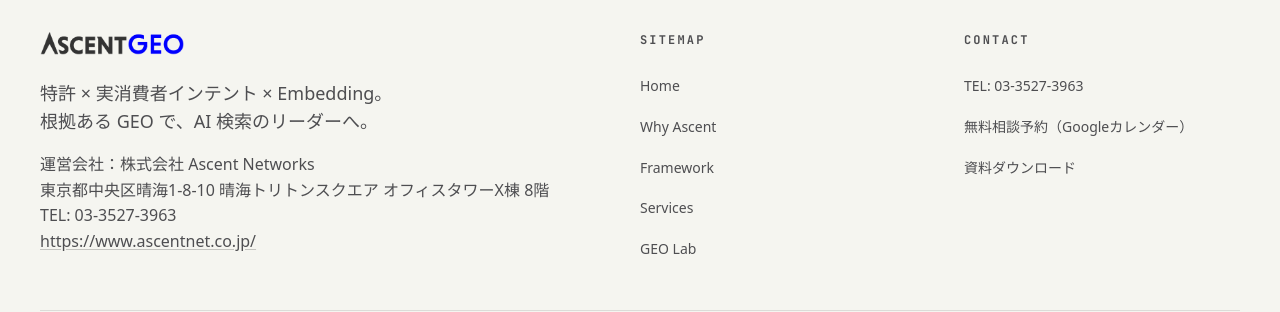
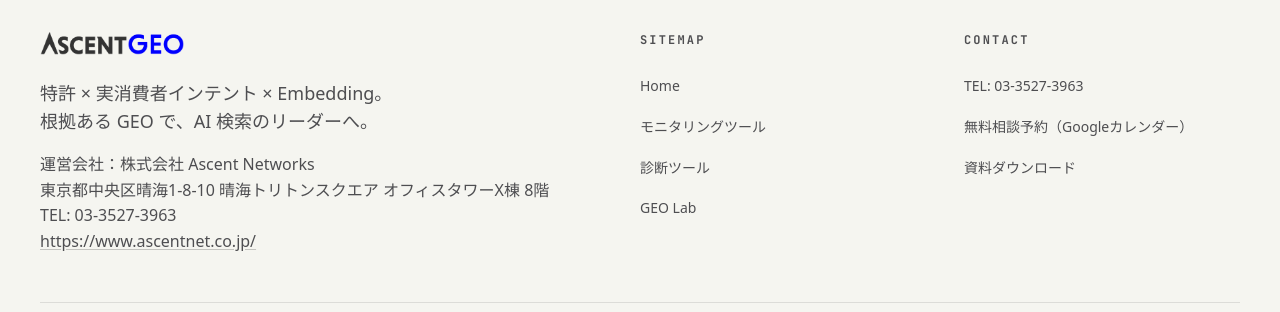
Before and after one commit to davidkim-ascent/geo_web, a Next.js app: page / in a window 1280 px wide. Shown: the part 6800-7112 px from the top of the page. Built offline with nearby package versions, Linux system fonts and the light colour scheme; no server answers; a web font is replaced by a local one.

Commit message:
feat: フッターSitemapを4項目に再構成

```diff
--- a/src/components/layout/Footer.tsx
+++ b/src/components/layout/Footer.tsx
@@ -43,9 +43,8 @@ export default function Footer() {
             <ul className="flex flex-col gap-3">
               {[
                 { label: "Home", href: "/" },
-                { label: "Why Ascent", href: "/why-ascent" },
-                { label: "Framework", href: "/framework" },
-                { label: "Services", href: "/services" },
+                { label: "モニタリングツール", href: "/watcher" },
+                { label: "診断ツール", href: "/shindan" },
                 { label: "GEO Lab", href: "/lab" },
               ].map((item) => (
                 <li key={item.label}>
```
